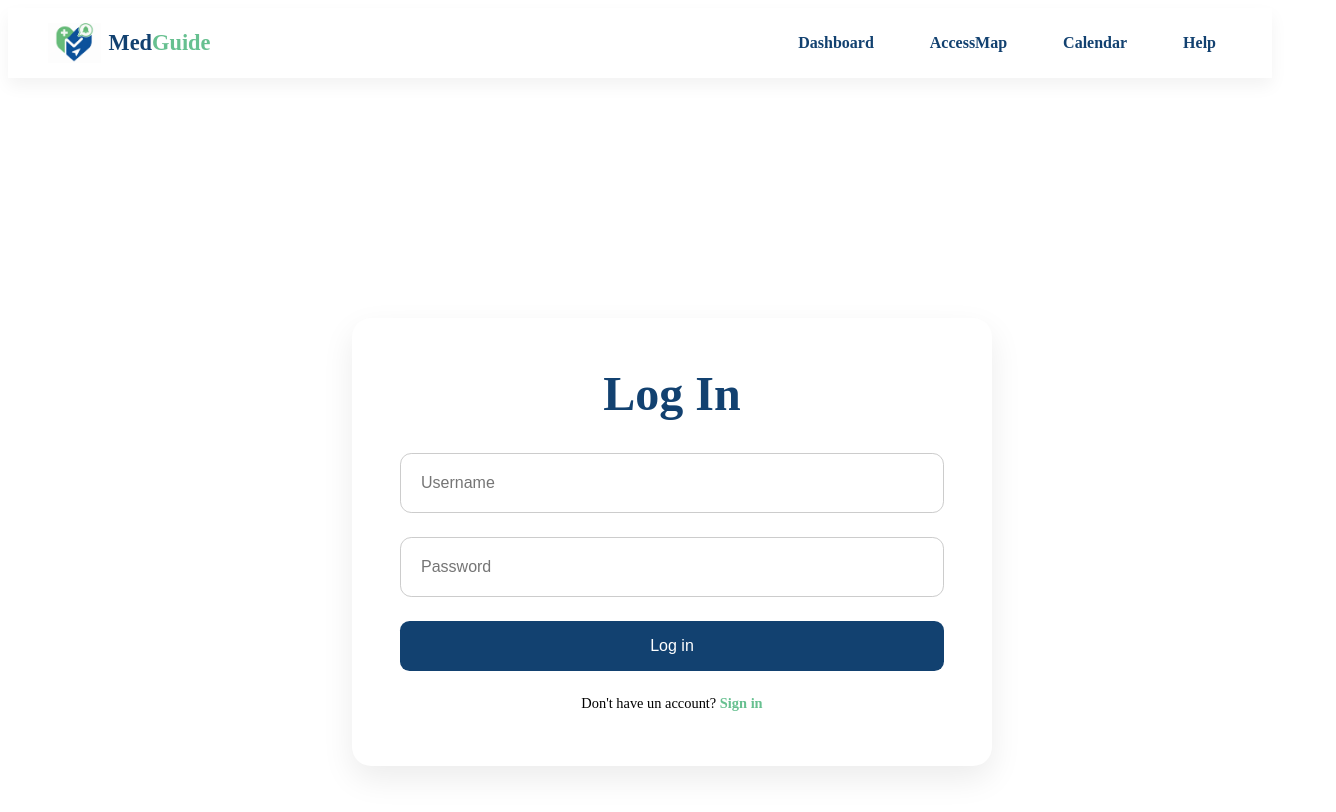
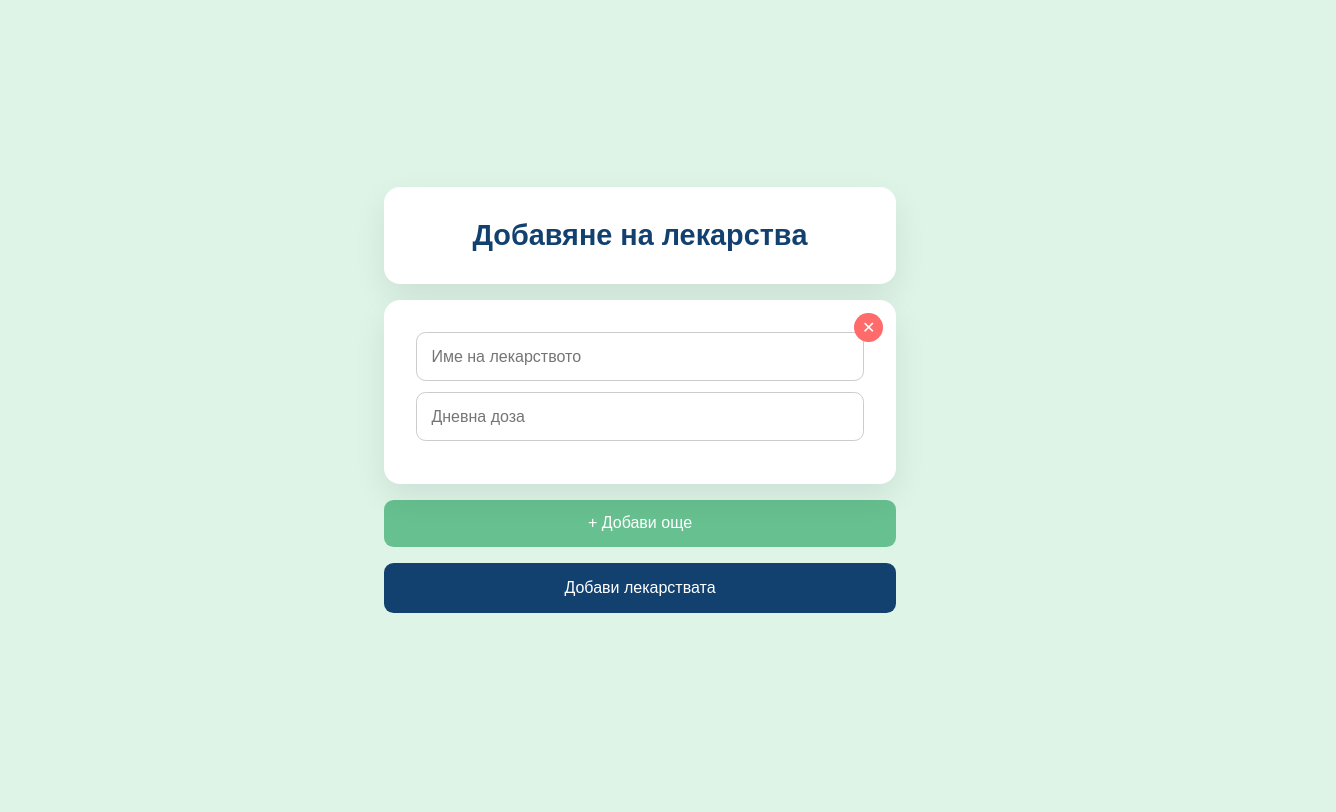
Before and after one commit to add1s0/Teto, a website: page public/addmed.html in a window 1280 px wide. Shown: the whole page, 1336 px wide, since content can reach past the window. Drawn offline with Linux system fonts and the light colour scheme.

Commit message:
gotov add medicine

```diff
--- a/public/addmed.css
+++ b/public/addmed.css
@@ -1,55 +1,68 @@
-/* RESET */
+/* ================= RESET ================= */
 * {
     margin: 0;
     padding: 0;
     box-sizing: border-box;
 }
 
-/* BODY */
+/* ================= BODY ================= */
 body {
     font-family: Arial, sans-serif;
     background-color: #DDF4E7;
-    height: 100vh;
+
+    display: flex;
+    justify-content: center;
 }
 
-/* CENTER CONTAINER */
+/* ================= MAIN ================= */
 .container {
     width: 100%;
-    height: 100%;
+    max-width: 40rem;
+
+    min-height: 100vh;
+
     display: flex;
+    flex-direction: column;
     justify-content: center;
-    align-items: center;
 }
 
-/* CARD */
+/* ================= CARD ================= */
 .card {
-    width: 96%;
-    max-width: 34rem;
+    width: 100%;
+    max-width: 32rem;
+
+    margin: 0 auto 1rem auto;
+    padding: 2rem;
+
     background: white;
+    border-radius: 1rem;
+    box-shadow: 0 0.8rem 2rem rgba(0,0,0,0.08);
+}
 
-    padding: 10% 10% 8% 10%; /* повече отгоре */
-
-    border-radius: 1.2rem;
-    box-shadow: 0 0.8rem 2rem rgba(0,0,0,0.08);
+/* ================= TITLE ================= */
+.title-card {
     text-align: center;
 }
 
-
-/* TITLE */
-h2{
+.title-card h2 {
     color: #124170;
-    font-size: 3rem;
-    margin-bottom: 15%;
-    margin-top: -30%;
+    font-size: 1.8rem;
 }
 
-/* INPUTS */
+/* ================= MEDICINE CARD ================= */
+.medicine-card {
+    position: relative;
+}
+
+/* ================= INPUT ================= */
 input {
     width: 100%;
-    padding: 5%;      /* увеличава височината */
-    margin-bottom: 6%;
+    padding: 0.9rem;
+    margin-bottom: 0.7rem;
+
+    border-radius: 0.6rem;
     border: 0.1rem solid #ccc;
-    border-radius: 0.7rem;
+
     font-size: 1rem;
 }
 
@@ -59,91 +72,73 @@ input:focus {
     border-color: #67C090;
 }
 
-/* BUTTON */
-button {
+/* ================= TIME INPUT ================= */
+.time-container input {
+    margin-top: 0.5rem;
+}
+
+/* ================= REMOVE BUTTON ================= */
+.remove-btn {
+    position: absolute;
+    top: 0.8rem;
+    right: 0.8rem;
+
+    width: 1.8rem;
+    height: 1.8rem;
+
+    border-radius: 50%;
+    border: none;
+
+    background: #ff6b6b;
+    color: white;
+
+    font-size: 1rem;
+    cursor: pointer;
+}
+
+/* ================= BUTTON GROUP ================= */
+.button-group {
     width: 100%;
-    padding: 4%;
-    background-color: #124170;
+    max-width: 32rem;
+    margin: 0 auto;
+}
+
+/* ================= ADD BUTTON ================= */
+#addMedicineBtn {
+    width: 100%;
+    padding: 0.9rem;
+    margin-bottom: 1rem;
+
+    background: #67C090;
     color: white;
+
     border: none;
     border-radius: 0.6rem;
+
     font-size: 1rem;
     cursor: pointer;
-    transition: 0.3s;
 }
 
-/* HOVER */
-button:hover {
-    background-color: #26667F;
+/* ================= SUBMIT BUTTON ================= */
+.submit-btn {
+    width: 100%;
+    padding: 1rem;
+
+    background: #124170;
+    color: white;
+
+    border: none;
+    border-radius: 0.6rem;
+
+    font-size: 1rem;
+    cursor: pointer;
 }
 
-/* REGISTER TEXT */
-.register-text {
-    margin-top: 6%;
-    font-size: 0.9rem;
+/* ================= HOVER ================= */
+#addMedicineBtn:hover {
+    opacity: 0.9;
 }
 
-/* LINK */
-a {
-    color: #67C090;
-    text-decoration: none;
-    font-weight: bold;
+.submit-btn:hover {
+    background: #26667F;
 }
-
-a:hover {
-    text-decoration: underline;
-}
-
-form {
-    margin-top: 5%;
-}
-
-/* ================= NAVBAR ================= */
-
-.navbar-custom {
-    display: flex;
-    justify-content: space-between;
-    align-items: center;
-    background-color: white;
-    padding: 1% 4%;
-    box-shadow: 0 0.5rem 1rem rgba(0,0,0,0.05);
-}
-
-/* Лого */
-.logo a {
-    display: flex;
-    align-items: center;
-    text-decoration: none;
-    font-size: 1.4rem;
-    font-weight: bold;
-}
-
-.logo img {
-    height: 5vh;
-    margin-right: 0.5rem;
-}
-
-/* Цветове */
-.logo .med {
-    color: #124170;
-}
-
-.logo .guide {
-    color: #67C090;
-}
-
-/* Навигация */
-.nav-links {
-    list-style: none;
-    display: flex;
-    gap: 1.5rem;
-}
-
-.nav-links a {
-    text-decoration: none;
-    color: #124170;
-    padding: 0.4em 1em;
-    border-radius: 0.6rem;
-    transition: 0.3s;
-    white-space: nowrap;
-}
--- a/public/addmed.html
+++ b/public/addmed.html
@@ -3,54 +3,50 @@
 <head>
     <meta charset="UTF-8">
     <meta name="viewport" content="width=device-width, initial-scale=1.0">
-    <title>MedGuide - Sign In</title>
+    <title>Add Medicine</title>
 
-    <link rel="stylesheet" href="login.css">
+    <link rel="stylesheet" href="addmed.css">
 </head>
 
 <body>
 
+<main class="container">
 
-    <!-- NAVBAR -->
-    <nav class="navbar-custom">
-        <div class="logo">
-            <a href="home.html">
-                <img src="logo.png" alt="MedGuide Logo">
-                <span class="med">Med</span><span class="guide">Guide</span>
-            </a>
-        </div>
+    <!-- TITLE -->
+    <div class="card title-card">
+        <h2>Добавяне на лекарствa</h2>
+    </div>
 
-        <ul class="nav-links">
-            <li><a href="dashboard.html">Dashboard</a></li>
-            <li><a href="accessmap.html">AccessMap</a></li>
-            <li><a href="calendar.html">Calendar</a></li>
-            <li><a href="help.html">Help</a></li>
-        </ul>
-    </nav>
+    <!-- FORM -->
+    <form id="medicineForm">
 
-    <main class="container">
+        <div id="medications-container">
 
-    <main class="container">
+            <!-- FIRST CARD -->
+            <div class="card medicine-card">
 
-        <div class="card">
+                <button type="button" class="remove-btn">✕</button>
 
-            <h2>Log In</h2>
+                <input type="text" name="name" placeholder="Име на лекарството" required>
 
-            <form>
-                <input type="text" placeholder="Username" required>
-                <input type="password" placeholder="Password" required>
+                <input type="number" name="dose" placeholder="Дневна доза" min="1" required>
 
-                <button type="submit">Log in</button>
-            </form>
+                <div class="time-container"></div>
 
-            <p class="register-text">
-                Don't have un account?
-                <a href=signin.html>Sign in</a>
-            </p>
+            </div>
 
         </div>
 
-    </main>
+        <div class="button-group">
+        <button type="button" id="addMedicineBtn">+ Добави още</button>
+        <button type="submit" class="submit-btn">Добави лекарствата</button>
+        </div>
+
+    </form>
+
+</main>
+
+<script src="addmed.js"></script>
 
 </body>
 </html>
--- /dev/null
+++ b/public/addmed.js
@@ -0,0 +1,125 @@
+document.addEventListener("DOMContentLoaded", () => {
+
+    const container = document.getElementById("medications-container");
+    const form = document.getElementById("medicineForm");
+
+    // ===== DOSE → CREATE TIME INPUTS =====
+    function attachDoseListener(card) {
+
+        const doseInput = card.querySelector("[name='dose']");
+        const timeContainer = card.querySelector(".time-container");
+
+        doseInput.addEventListener("input", () => {
+
+            const dose = parseInt(doseInput.value);
+
+            timeContainer.innerHTML = "";
+
+            if (!dose || dose < 1) return;
+
+            for (let i = 0; i < dose; i++) {
+
+                const timeInput = document.createElement("input");
+                timeInput.type = "time";
+                timeInput.name = "time";
+                timeInput.required = true;
+
+                timeContainer.appendChild(timeInput);
+            }
+        });
+    }
+
+    // ===== REMOVE MEDICINE =====
+    function attachRemoveListener(card) {
+
+        const removeBtn = card.querySelector(".remove-btn");
+
+        removeBtn.addEventListener("click", () => {
+
+            // не позволява да изтриеш последния
+            if (document.querySelectorAll(".medicine-card").length === 1) {
+                alert("Трябва да има поне едно лекарство");
+                return;
+            }
+
+            card.remove();
+        });
+    }
+
+    // ===== APPLY TO FIRST CARD =====
+    document.querySelectorAll(".medicine-card").forEach(card => {
+        attachDoseListener(card);
+        attachRemoveListener(card);
+    });
+
+    // ===== ADD NEW MEDICINE =====
+    document.getElementById("addMedicineBtn").addEventListener("click", () => {
+
+        const newCard = document.createElement("div");
+        newCard.classList.add("card", "medicine-card");
+
+        newCard.innerHTML = `
+            <button type="button" class="remove-btn">✕</button>
+
+            <input type="text" name="name" placeholder="Име на лекарството" required>
+
+            <input type="number" name="dose" placeholder="Дневна доза" min="1" required>
+
+            <div class="time-container"></div>
+        `;
+
+        container.appendChild(newCard);
+
+        attachDoseListener(newCard);
+        attachRemoveListener(newCard);
+    });
+
+    // ===== SUBMIT =====
+    form.addEventListener("submit", async (e) => {
+        e.preventDefault();
+
+        const cards = document.querySelectorAll(".medicine-card");
+
+        const medicines = [];
+
+        cards.forEach(card => {
+
+            const name = card.querySelector("[name='name']").value;
+            const dose = card.querySelector("[name='dose']").value;
+
+            const times = [];
+
+            card.querySelectorAll("[name='time']").forEach(t => {
+                times.push(t.value);
+            });
+
+            medicines.push({
+                name,
+                dose,
+                times
+            });
+        });
+
+        console.log("DATA:", medicines);
+
+        try {
+            const response = await fetch("http://localhost:3000/meds", {
+                method: "POST",
+                headers: {
+                    "Content-Type": "application/json"
+                },
+                body: JSON.stringify({ medicines })
+            });
+
+            const data = await response.json();
+
+            alert("Лекарствата са добавени успешно!");
+            console.log(data);
+
+        } catch (error) {
+            console.error(error);
+            alert("Грешка при изпращане!");
+        }
+    });
+
+});
```
